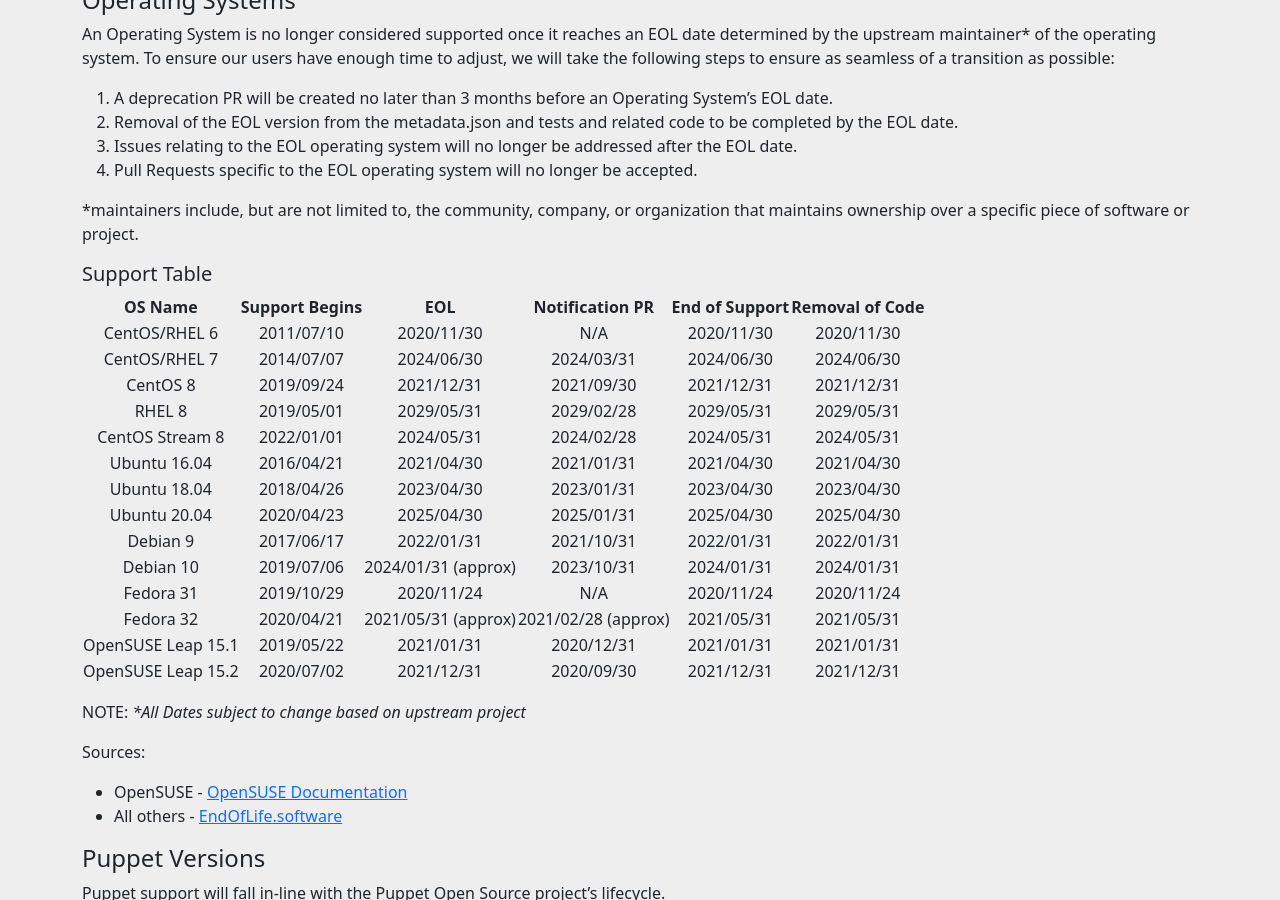
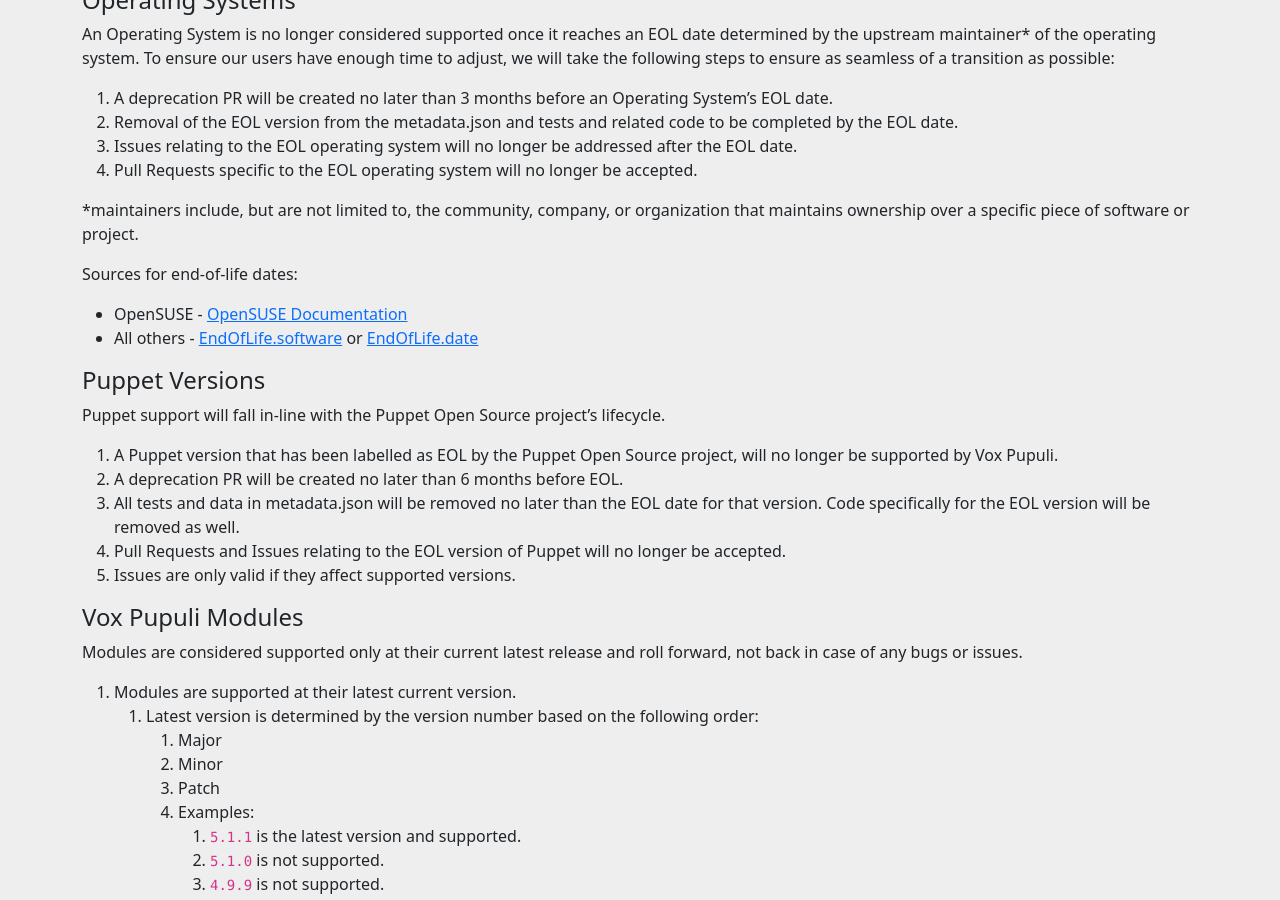
Before and after one commit to voxpupuli/voxpupuli.github.io, a Jekyll site: the page built from _docs/software_support_lifecycle.md, in a window 1280 px wide and 900 px high, scrolled down 673 px. Built offline with Jekyll 4.4.1, drawn with Linux system fonts in a browser that asks for light colours; nearby versions of some CDN libraries.

Commit message:
support lifecycle: remove OS support table
This table was not being updated, so we should just remove it.

Also add https://endoflife.date/ as an alternative source for EOL
dates.

```diff
--- a/_docs/software_support_lifecycle.md
+++ b/_docs/software_support_lifecycle.md
@@ -31,31 +31,10 @@
 
 *maintainers include, but are not limited to, the community, company, or organization that maintains ownership over a specific piece of software or project.
 
-##### Support Table
-
-|      OS Name       | Support Begins |         EOL         |   Notification PR   | End of Support | Removal of Code |
-| :----------------: | :------------: | :-----------------: | :-----------------: | :------------: | :-------------: |
-|   CentOS/RHEL 6    |   2011/07/10   |     2020/11/30      |         N/A         |   2020/11/30   |   2020/11/30    |
-|   CentOS/RHEL 7    |   2014/07/07   |     2024/06/30      |     2024/03/31      |   2024/06/30   |   2024/06/30    |
-|      CentOS 8      |   2019/09/24   |     2021/12/31      |     2021/09/30      |   2021/12/31   |   2021/12/31    |
-|       RHEL 8       |   2019/05/01   |     2029/05/31      |     2029/02/28      |   2029/05/31   |   2029/05/31    |
-|  CentOS Stream 8   |   2022/01/01   |     2024/05/31      |     2024/02/28      |   2024/05/31   |   2024/05/31    |
-|    Ubuntu 16.04    |   2016/04/21   |     2021/04/30      |     2021/01/31      |   2021/04/30   |   2021/04/30    |
-|    Ubuntu 18.04    |   2018/04/26   |     2023/04/30      |     2023/01/31      |   2023/04/30   |   2023/04/30    |
-|    Ubuntu 20.04    |   2020/04/23   |     2025/04/30      |     2025/01/31      |   2025/04/30   |   2025/04/30    |
-|      Debian 9      |   2017/06/17   |     2022/01/31      |     2021/10/31      |   2022/01/31   |   2022/01/31    |
-|     Debian 10      |   2019/07/06   | 2024/01/31 (approx) |     2023/10/31      |   2024/01/31   |   2024/01/31    |
-|     Fedora 31      |   2019/10/29   |     2020/11/24      |         N/A         |   2020/11/24   |   2020/11/24    |
-|     Fedora 32      |   2020/04/21   | 2021/05/31 (approx) | 2021/02/28 (approx) |   2021/05/31   |   2021/05/31    |
-| OpenSUSE Leap 15.1 |   2019/05/22   |     2021/01/31      |     2020/12/31      |   2021/01/31   |   2021/01/31    |
-| OpenSUSE Leap 15.2 |   2020/07/02   |     2021/12/31      |     2020/09/30      |   2021/12/31   |   2021/12/31    |
-
-NOTE: *\*All Dates subject to change based on upstream project*
-
-Sources:
+Sources for end-of-life dates:
 
 * OpenSUSE - [OpenSUSE Documentation](https://en.opensuse.org/Lifetime)
-* All others - [EndOfLife.software](https://endoflife.software/operating-systems)
+* All others - [EndOfLife.software](https://endoflife.software/operating-systems) or [EndOfLife.date](https://endoflife.date/tags/os)
 
 #### Puppet Versions
 
```
